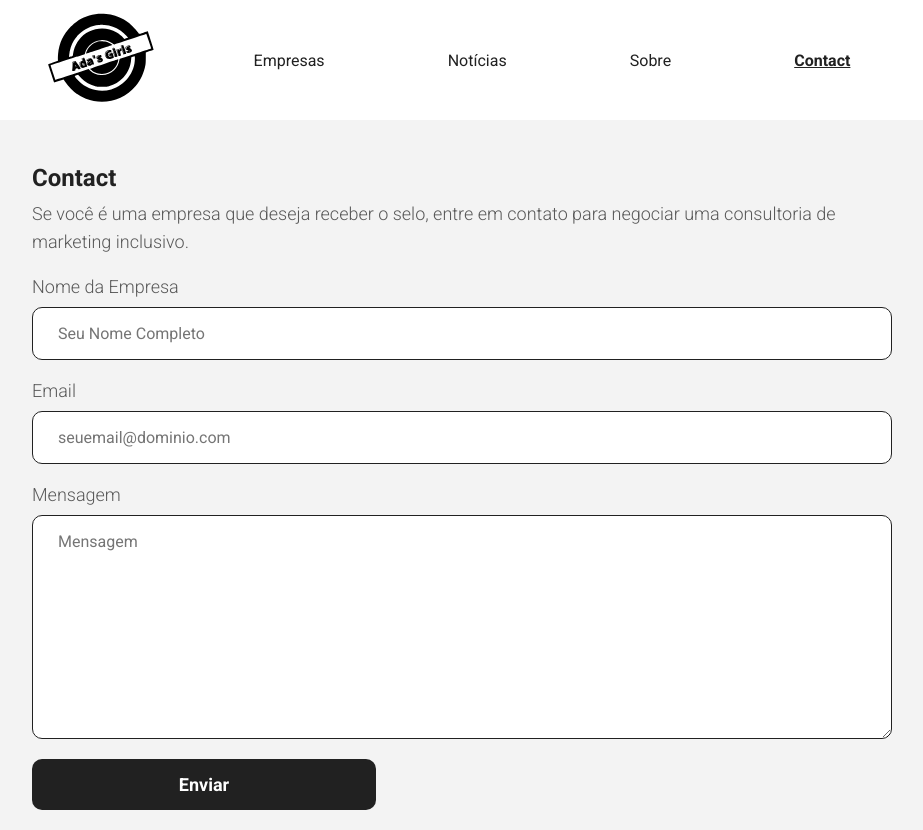
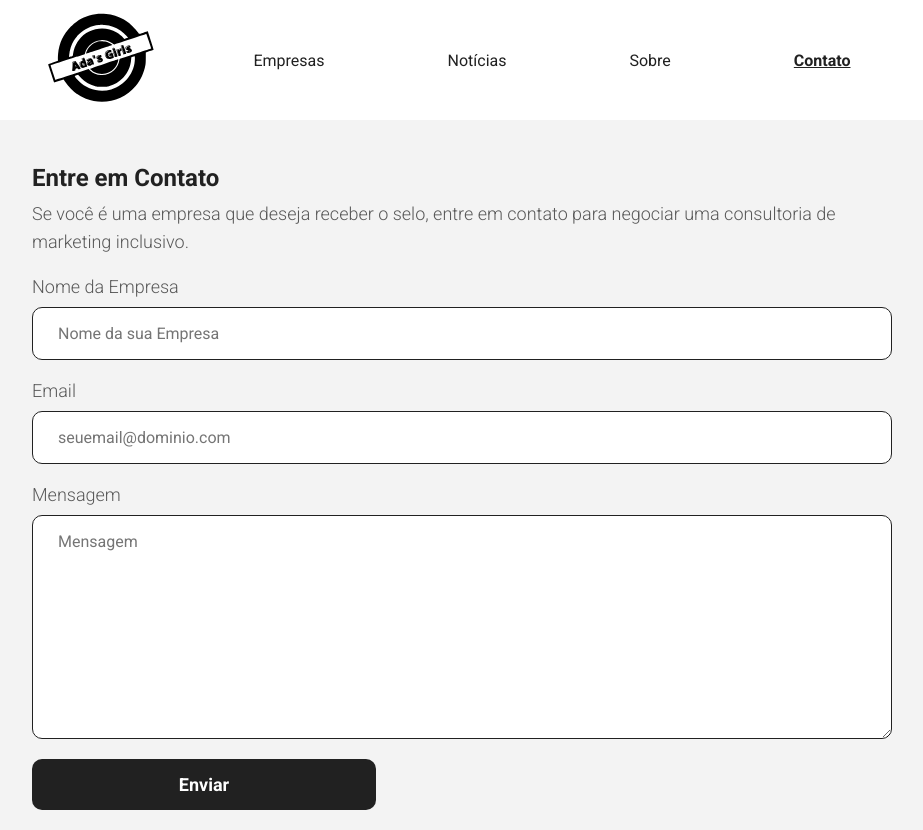
Before and after one commit to JuDCraide/Projeto-HackGrrrl, a React (Create React App) app: page /contact in a window 1280 px wide. Shown: the whole page, without its empty margins (178-1101 px from the left). Built offline with nearby package versions, Linux system fonts and the light colour scheme.

Commit message:
fix: change Contact to Contato

```diff
--- a/src/components/Header/index.js
+++ b/src/components/Header/index.js
@@ -42,7 +42,7 @@ function Header() {
               textDecoration: "underline"
             }}
             to="/contact"
-          >Contact</NavLink>
+          >Contato</NavLink>
         </li>
       </ul>
     </div>
--- a/src/pages/Contact/index.js
+++ b/src/pages/Contact/index.js
@@ -22,11 +22,11 @@ export default function About() {
     <Container>
       <Header />
       <div>
-        <h3>Contact</h3>
+        <h3>Entre em Contato</h3>
         <p>Se você é uma empresa que deseja receber o selo, entre em contato para negociar uma consultoria de marketing inclusivo.</p>
         <form>
           <label htmlFor="nome">Nome da Empresa</label>
-          <input type="text" value={name} onChange={e => setName(e.target.value)} id="nome" required placeholder="Seu Nome Completo" />
+          <input type="text" value={name} onChange={e => setName(e.target.value)} id="nome" required placeholder="Nome da sua Empresa" />
 
           <label htmlFor="email">Email</label>
           <input type="email" value={email} onChange={e => setEmail(e.target.value)} id="email" required placeholder="seuemail@dominio.com" />
```
